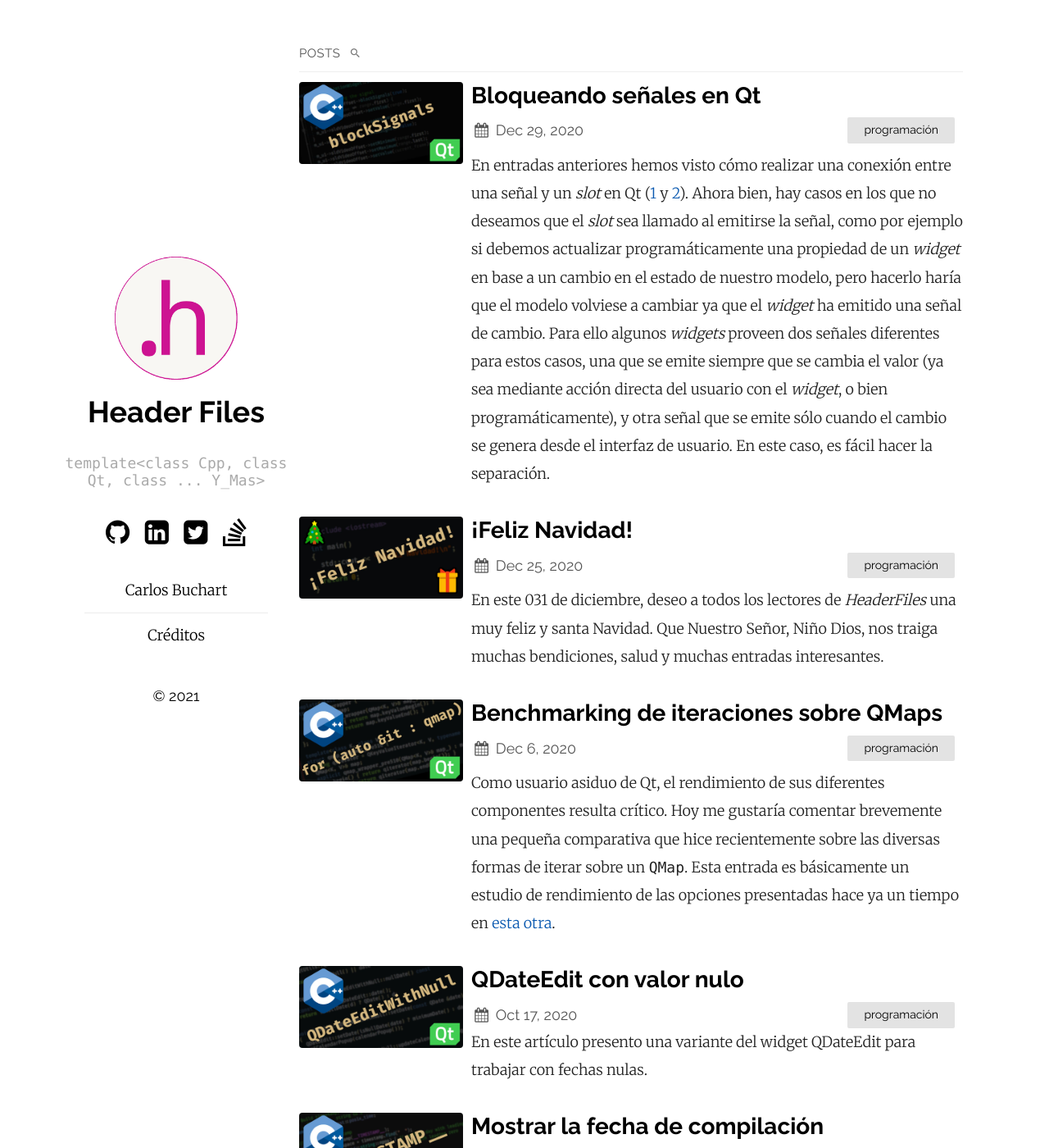
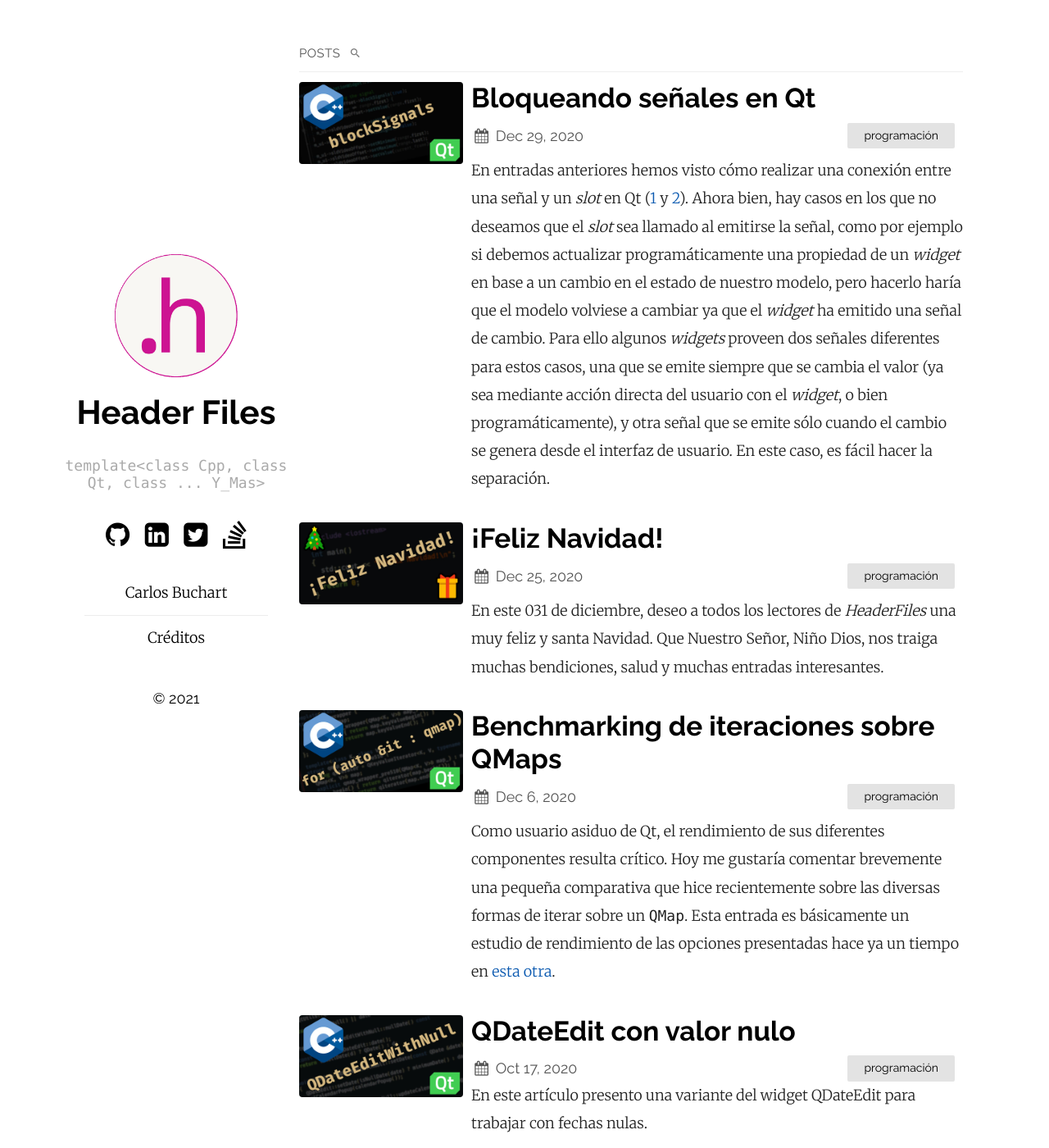
Before and after one commit to BlogHeaderFiles/BlogHeaderFiles.github.io, a Jekyll site: the page built from index.md, in a window 1280 px wide and 1400 px high. Shown: the whole window at 82% size. Built offline with Jekyll 4.4.1, drawn with Linux system fonts in a browser that asks for light colours.

Commit message:
💄Increase size difference between headers

```diff
--- a/_sass/ext/_normalize.scss
+++ b/_sass/ext/_normalize.scss
@@ -133,8 +133,23 @@ dfn {
 //
 
 h1 {
-    font-size: 2em;
+    font-size: 2.25em;
     margin: 0.67em 0;
+}
+h2 {
+  font-size: 1.85em;
+}
+h3 {
+  font-size: 1.55em;
+}
+h4 {
+  font-size: 1.4em;
+}
+h5 {
+  font-size: 1.25em;
+}
+h6 {
+  font-size: 1.1em;
 }
 
 //
--- a/_sass/plain.scss
+++ b/_sass/plain.scss
@@ -254,7 +254,6 @@ main {
 
 .post-title {
   line-height: 1.2em;
-  font-size: 28px;
   margin-bottom: 10px;
 }
 .posts,
```
